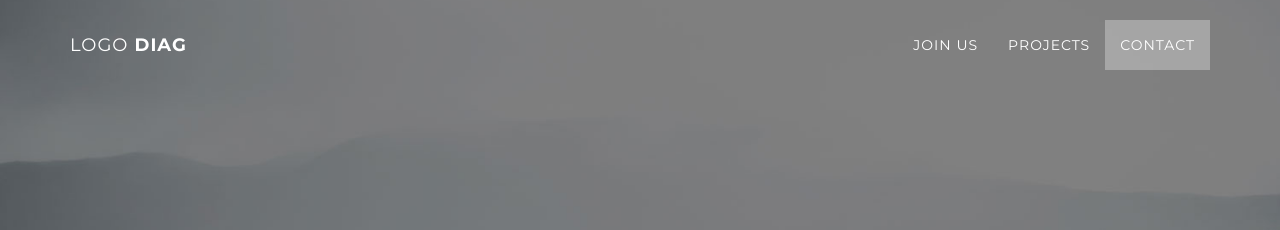
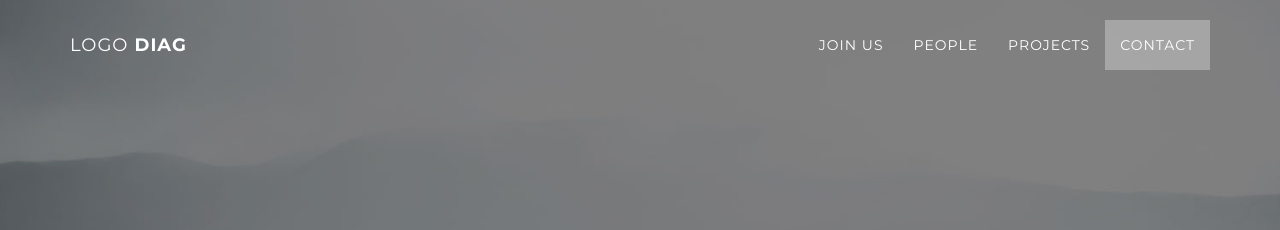
Before and after one commit to raflereak/diag-dgist.github.io, a Jekyll site: the page built from index.html, in a window 1280 px wide. Shown: the top 230 px of the page. Built offline with Jekyll 4.4.1, drawn with Linux system fonts in a browser that asks for light colours.

Commit message:
added people section

```diff
--- a/_includes/nav.html
+++ b/_includes/nav.html
@@ -21,6 +21,9 @@
                         <a class="page-scroll" href="#joinus">Join Us</a>
                     </li>
                     <li>
+                        <a class="page-scroll" href="#people">People</a>
+                    </li>
+                    <li>
                         <a class="page-scroll" href="#projects">Projects</a>
                     </li>
                     <li>
```
